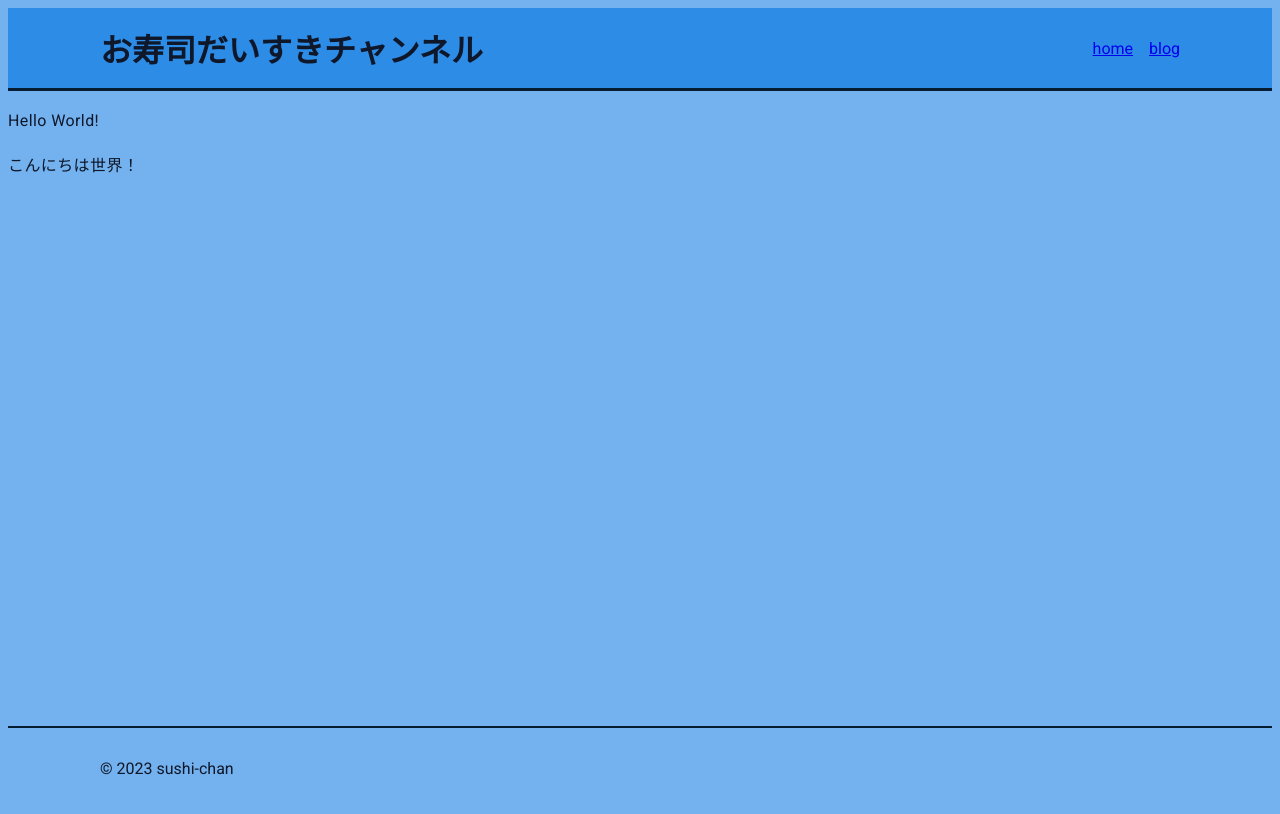
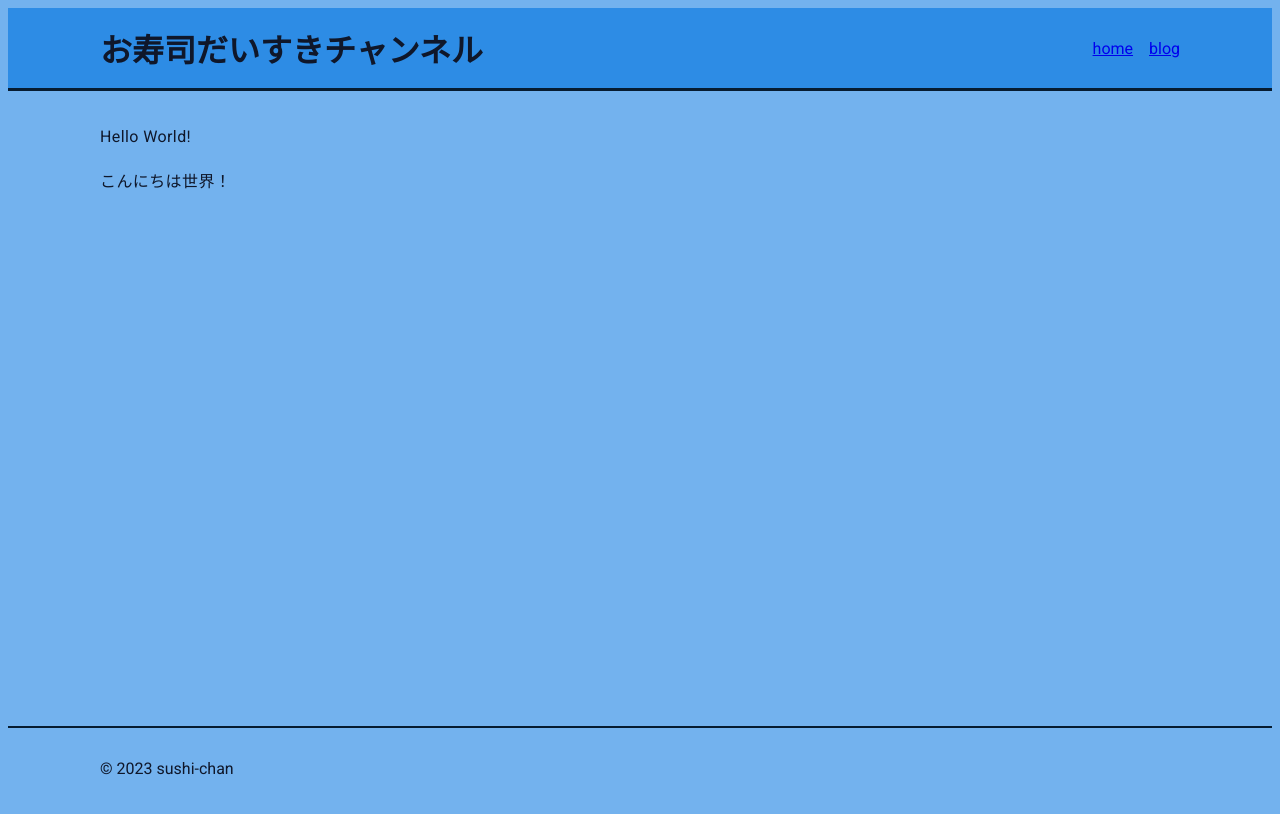
Before and after one commit to sushichan044/old.sushichan.live, a Next.js app: page / in a window 1280 px wide. Built offline with nearby package versions, Linux system fonts and the light colour scheme.

Commit message:
Set id "main-container"

```diff
--- a/app/blog/[...slug]/page.tsx
+++ b/app/blog/[...slug]/page.tsx
@@ -34,7 +34,7 @@ export default async function Page({ params: { slug } }: PageProps) {
     customComponents
   )
   return (
-    <>
+    <div id="main-container">
       {frontMatter && (
         <p>
           {Object.entries(frontMatter)
@@ -46,6 +46,6 @@ export default async function Page({ params: { slug } }: PageProps) {
         </p>
       )}
       {content}
-    </>
+    </div>
   )
 }
--- a/app/blog/page.tsx
+++ b/app/blog/page.tsx
@@ -1,6 +1,6 @@
 export default async function Page() {
   return (
-    <div>
+    <div id="main-container">
       <h1>Blog Top</h1>
     </div>
   )
--- a/app/page.tsx
+++ b/app/page.tsx
@@ -1,6 +1,6 @@
 export default async function Home() {
   return (
-    <div>
+    <div id="main-container">
       <p>Hello World!</p>
       <p>こんにちは世界！</p>
     </div>
```
